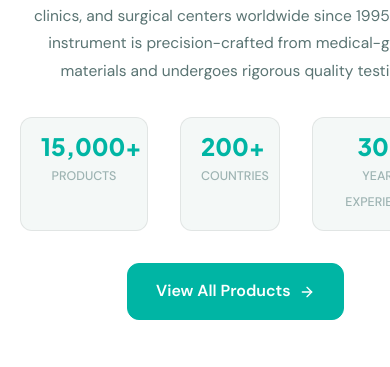
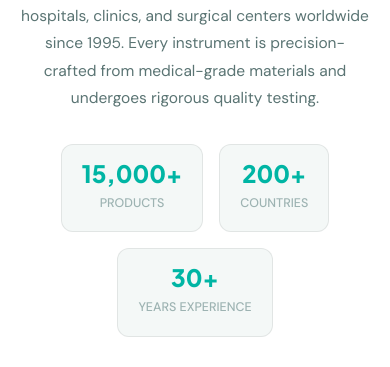
Before and after one commit to arsurgicalhubjaffna-ops/AR_Surgical_Hub_client, a React (Vite) app: page / in a window 390 px wide. Shown: the part 1965-2332 px from the top of the page. Built offline with nearby package versions, Linux system fonts and the light colour scheme; no server answers.

Commit message:
fix: mobile partner stats wrap and gap optimization

```diff
--- a/src/pages/Home.css
+++ b/src/pages/Home.css
@@ -787,6 +787,8 @@
 
     .partner-stats {
         justify-content: center;
+        flex-wrap: wrap;
+        gap: 16px;
     }
 
     .products-grid-4,
```
